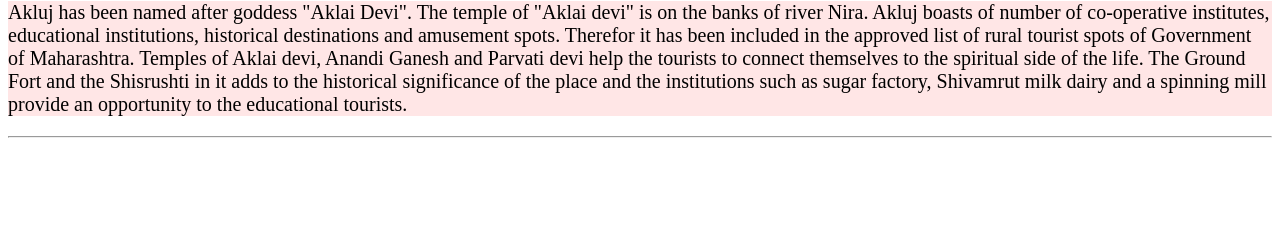
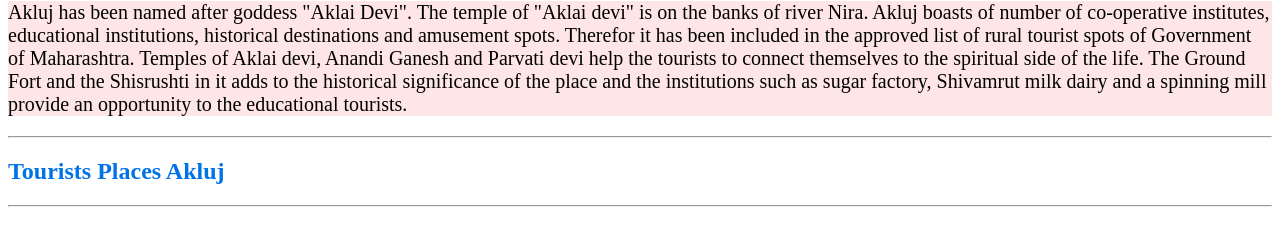
Before and after one commit to Sakshibodare08/css-first-webpage, a plain HTML site: page index.html in a window 1280 px wide. Shown: the part 79-324 px from the top of the page. Drawn offline with Linux system fonts and the light colour scheme.

Commit message:
h2  and inline css apply

```diff
--- a/index.html
+++ b/index.html
@@ -23,6 +23,7 @@
 
     <p class="highlight"> Akluj has been named after goddess "Aklai Devi". The temple of "Aklai devi" is on the banks of river Nira.  Akluj boasts of number of co-operative institutes, educational institutions, historical destinations and amusement spots. Therefor it has been included in the approved list of rural tourist spots of Government of Maharashtra. Temples of Aklai devi, Anandi Ganesh and Parvati devi help the tourists to connect themselves to the spiritual side of the life. The Ground Fort and the Shisrushti in it adds to the historical significance of the place and the institutions such as sugar factory, Shivamrut milk dairy and a spinning mill provide an opportunity to the educational tourists. </p>
 <hr>
-
+<h2 style="color: #0073e6; #ffccff; ">Tourists Places Akluj</h1>
+<hr>
 </body>
 </html>
```
